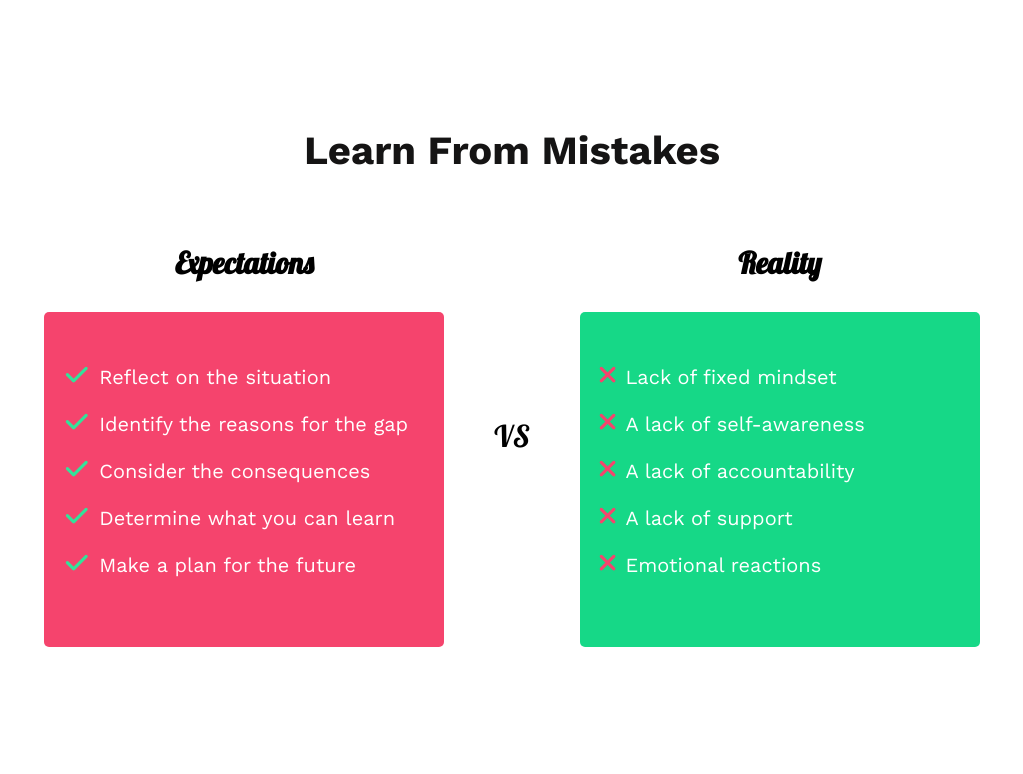
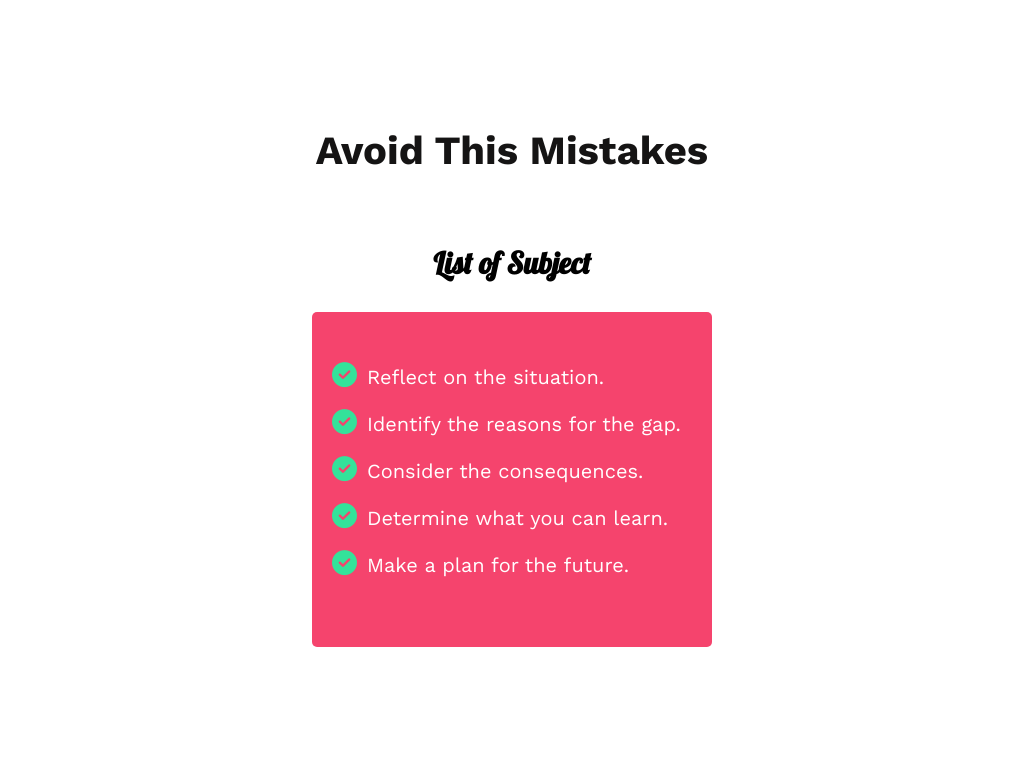
Before and after one commit to ma-aziz/first-assignment, a plain HTML site: page index.html in a window 1280 px wide. Shown: the part 2084-2858 px from the top of the page, without its empty margins (128-1151 px from the left). Drawn offline with nearby package versions, Linux system fonts and the light colour scheme.

Commit message:
add icon

```diff
--- a/css/style.css
+++ b/css/style.css
@@ -164,6 +164,7 @@ section {
   font-weight: 700;
   font-size: 40px;
   color: #151414;
+  text-align: center;
 }
 
 .section-description {
@@ -186,10 +187,6 @@ section {
 }
 
 /* my goal section styles */
-.goal {
-  text-align: center;
-}
-
 .goals-container {
   margin-top: 50px;
   display: flex;
@@ -211,12 +208,12 @@ section {
   color: #737272;
 }
 
-/* blog section styles */
-#blog {
+/* avoid section styles */
+#avoid {
   text-align: center;
 }
 
-.blogs-container {
+.avoid-container {
   margin-top: 50px;
   display: flex;
   justify-content: center;
@@ -224,12 +221,12 @@ section {
   gap: 50px;
 }
 
-.blog-center-text {
+.avoid-center-text {
   font-family: "Lobster", cursive;
   font-size: 30px;
 }
 
-.blog-tittle {
+.avoid-tittle {
   margin: 20px 0 30px;
   font-family: "Lobster", cursive;
   font-size: 30px;
--- a/index.html
+++ b/index.html
@@ -56,27 +56,29 @@
 
           <ul class="failure-reasons-container">
             <li class="failure-reason">
-              <i class="fa-solid fa-check"></i>Lack of Communication.
+              <i class="fa-solid fa-circle-check"></i>Lack of Communication.
             </li>
             <li class="failure-reason">
-              <i class="fa-solid fa-check"></i>Lack of Vision.
+              <i class="fa-solid fa-circle-check"></i>Lack of Vision.
             </li>
             <li class="failure-reason">
-              <i class="fa-solid fa-check"></i>Not learning from past mistakes.
+              <i class="fa-solid fa-circle-check"></i>Not learning from past
+              mistakes.
             </li>
             <li class="failure-reason">
-              <i class="fa-solid fa-check"></i>A lack of business goals
+              <i class="fa-solid fa-circle-check"></i>A lack of business goals
               overview.
             </li>
             <li class="failure-reason">
-              <i class="fa-solid fa-check"></i>Lack of employee involvement.
+              <i class="fa-solid fa-circle-check"></i>Lack of employee
+              involvement.
             </li>
           </ul>
         </div>
       </section>
       <!-- Start Second Section -->
 
-      <section id="goal ">
+      <section id="goals">
         <h3 class="section-tittle">2023 GOAL</h3>
         <div class="goals-container">
           <div class="goal">
@@ -103,38 +105,32 @@
       </section>
       <!-- Start Third Section -->
 
-      <section id="blog">
-        <h3 class="section-tittle">Learn From Mistakes</h3>
-        <div class="blogs-container">
-          <div class="blog-item">
-            <h4 class="blog-tittle">Expectations</h4>
+      <section id="avoid">
+        <h3 class="section-tittle">Avoid This Mistakes</h3>
+        <div class="avoid-container">
+          <div class="avoid-item">
+            <h4 class="avoid-tittle">List of Subject</h4>
             <ul class="items-container">
-              <li><i class="fa-solid fa-check"></i>Reflect on the situation</li>
               <li>
-                <i class="fa-solid fa-check"></i>Identify the reasons for the
-                gap
+                <i class="fa-solid fa-circle-check"></i>Reflect on the
+                situation.
               </li>
               <li>
-                <i class="fa-solid fa-check"></i>Consider the consequences
+                <i class="fa-solid fa-circle-check"></i>Identify the reasons for
+                the gap.
               </li>
               <li>
-                <i class="fa-solid fa-check"></i>Determine what you can learn
+                <i class="fa-solid fa-circle-check"></i>Consider the
+                consequences.
               </li>
               <li>
-                <i class="fa-solid fa-check"></i>Make a plan for the future
+                <i class="fa-solid fa-circle-check"></i>Determine what you can
+                learn.
               </li>
-            </ul>
-          </div>
-          <p class="blog-center-text">VS</p>
-
-          <div class="blog-item">
-            <h4 class="blog-tittle">Reality</h4>
-            <ul class="items-container items-container2">
-              <li><i class="fa-solid fa-xmark"></i>Lack of fixed mindset</li>
-              <li><i class="fa-solid fa-xmark"></i>A lack of self-awareness</li>
-              <li><i class="fa-solid fa-xmark"></i>A lack of accountability</li>
-              <li><i class="fa-solid fa-xmark"></i>A lack of support</li>
-              <li><i class="fa-solid fa-xmark"></i>Emotional reactions</li>
+              <li>
+                <i class="fa-solid fa-circle-check"></i>Make a plan for the
+                future.
+              </li>
             </ul>
           </div>
         </div>
```
